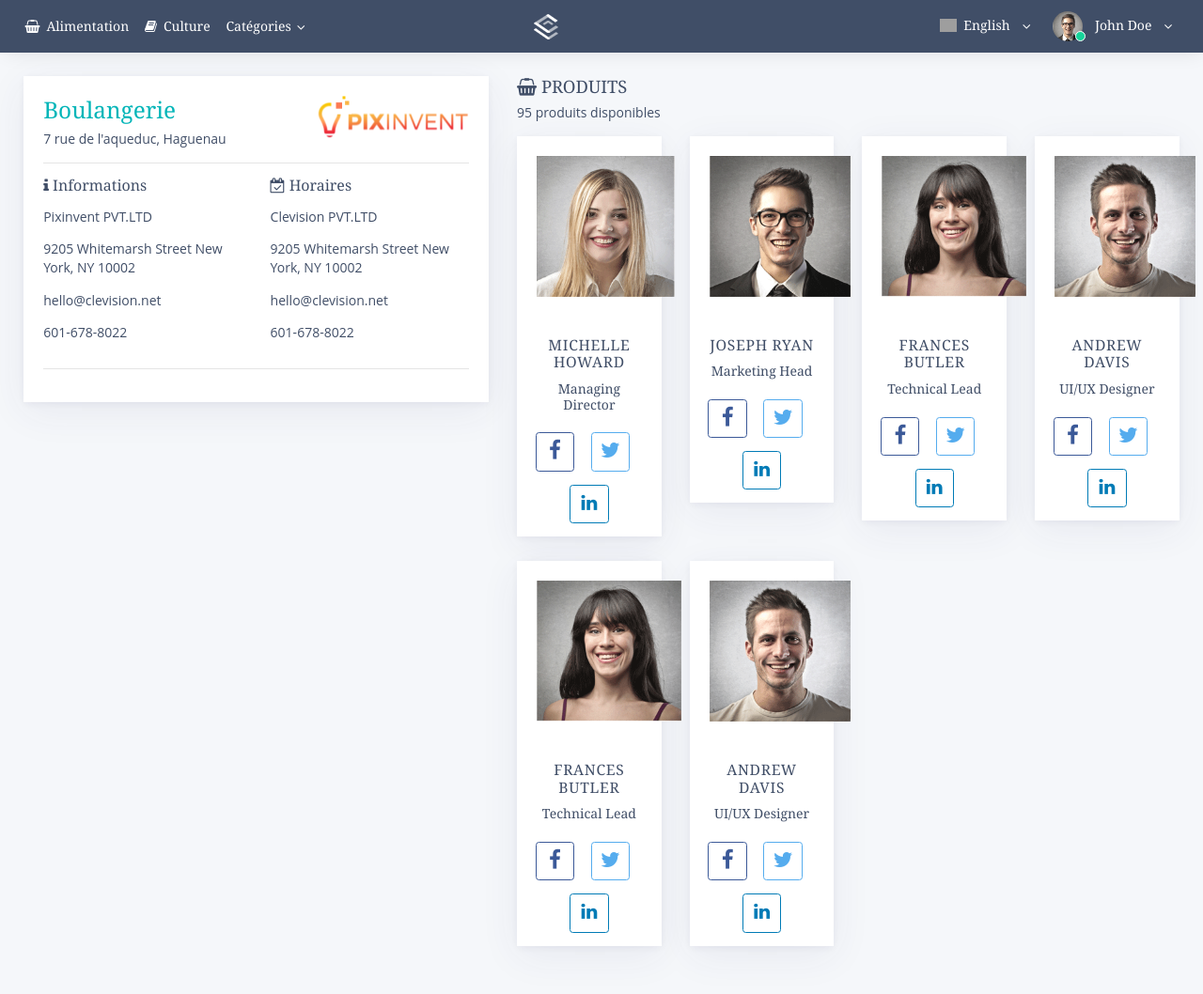
After one commit to PierreLadenburger/proxi-shop, a Symfony app: template templates/storekeeper/index.html.twig in a window 1280 px wide. The commit adds this page. Shown: the whole page at 94% size. Run offline with Twig, Linux system fonts and the light colour scheme; the template is opened without the code that fills it, so the values that code supplies are empty; some libraries are stand-ins or nearby versions; grey boxes are pictures that could not be loaded.

Commit message:
first views

```diff
--- /dev/null
+++ b/templates/menu.html.twig
@@ -0,0 +1,57 @@
+<nav class="header-navbar navbar-expand-sm navbar navbar-with-menu navbar-dark navbar-shadow border-grey border-lighten-2 navbar-brand-center">
+    <div class="navbar-wrapper">
+        <div class="navbar-header">
+            <ul class="nav navbar-nav mr-auto">
+                <li class="nav-item mobile-menu d-md-none float-left">
+                    <button class="nav-link menu-toggle hamburger hamburger--arrow js-hamburger is-active"><span class="hamburger-box"></span><span class="hamburger-inner"></span></button>
+                </li>
+                <li class="nav-item">
+                    <a href="{{ path('dashboard') }}" class="navbar-brand nav-link"><img src="stack-admin/app-assets/images/logo/stack-logo-light.png" alt="branding logo"></a>
+                </li>
+                <li class="nav-item d-md-none float-right"><a data-toggle="collapse" data-target="#navbar-mobile5" class="nav-link open-navbar-container"><i class="icon-ellipsis pe-2x icon-rotate-right"></i></a></li>
+            </ul>
+        </div>
+        <div class="navbar-container content">
+            <div id="navbar-mobile5" class="collapse navbar-collapse">
+                <ul class="nav navbar-nav mr-auto">
+                    <li class="nav-item"><a class="nav-link" href="#"><i class="fa fa-shopping-basket"></i>Alimentation</a></li>
+                    <li class="nav-item"><a class="nav-link" href="#"><i class="fa fa-book"></i>Culture</a></li>
+
+                    <li class="nav-item dropdown">
+                        <a class="nav-link dropdown-toggle" data-toggle="dropdown" href="#" role="button" aria-haspopup="true" aria-expanded="false">Catégories</a>
+                        <div class="dropdown-menu">
+                            <a class="dropdown-item" href="#"><i class="fa fa-shopping-basket"></i> Alimentation</a>
+                            <div class="dropdown-divider"></div>
+
+                            <a class="dropdown-item" href="#"><i class="fa fa-book"></i> Culture</a>
+                            <div class="dropdown-divider"></div>
+
+                            <a class="dropdown-item" href="#">Something else here</a>
+                            <div class="dropdown-divider"></div>
+                            <a class="dropdown-item" href="#">Separated link</a>
+                        </div>
+                    </li>
+                </ul>
+                <ul class="nav navbar-nav">
+                    <li class="dropdown dropdown-language nav-item"><a id="dropdown-flag5" href="#" data-toggle="dropdown" aria-haspopup="true" aria-expanded="false" class="dropdown-toggle nav-link"><i class="flag-icon flag-icon-gb"></i><span class="selected-language">English</span><i class="caret"></i></a>
+                        <div aria-labelledby="dropdown-flag5" class="dropdown-menu dropdown-menu-right"><a href="#" class="dropdown-item"><i class="flag-icon flag-icon-gb"></i> English</a><a href="#" class="dropdown-item"><i class="flag-icon flag-icon-es"></i> Spanish</a><a href="#" class="dropdown-item"><i class="flag-icon flag-icon-pt"></i> Portuguese</a>
+                            <a href="#" class="dropdown-item"><i class="flag-icon flag-icon-fr"></i> French</a>
+                        </div>
+                    </li>
+                    <li class="dropdown dropdown-user nav-item"><a href="#" data-toggle="dropdown" class="dropdown-toggle nav-link dropdown-user-link"><span class="avatar avatar-online"><img src="../../../app-assets/images/portrait/small/avatar-s-1.png" alt="avatar"><i></i></span>
+                            <h6 class="user-name"> John Doe</h6><i class="caret"></i></a>
+                        <div class="dropdown-menu dropdown-menu-right">
+                            <a href="#" class="dropdown-item"><i class="feather icon-user"></i> Edit Profile</a>
+                            <a href="#" class="dropdown-item"><i class="feather icon-mail"></i> My Inbox</a>
+                            <a href="#" class="dropdown-item">
+                                <i class="feather icon-check-square"></i> Task</a>
+                            <a href="#" class="dropdown-item"><i class="feather icon-message-square"></i> Calender</a>
+                            <div class="dropdown-divider"></div>
+                            <a href="#" class="dropdown-item"><i class="feather icon-power"></i> Logout</a>
+                        </div>
+                    </li>
+                </ul>
+            </div>
+        </div>
+    </div>
+</nav>
--- /dev/null
+++ b/templates/storekeeper/index.html.twig
@@ -0,0 +1,217 @@
+{% extends 'base.html.twig' %}
+
+{% block title %}Hello StorekeeperController!{% endblock %}
+{% block stylesheets %}
+    <link rel="stylesheet" type="text/css" href="/stack-admin/app-assets/css/pages/app-invoice.min.css">
+{% endblock %}
+{% block body %}
+<body class="vertical-layout vertical-menu-modern 2-columns pace-done" data-open="click" data-menu="vertical-menu-modern" data-col="2-columns">
+    {% include 'menu.html.twig' %}
+    <div class="app-content content">
+        <div class="content-overlay"></div>
+        <div class="content-wrapper">
+            <div class="content-header row">
+
+            </div>
+            <div class="content-body"><!-- App invoice wrapper -->
+                <section class="app-invoice-wrapper">
+                    <div class="row">
+                        <div class="col-xl-5 col-md-5 col-12 printable-content">
+                            <!-- using a bootstrap card -->
+                            <div class="card">
+                                <!-- card body -->
+                                <div class="card-body p-2">
+                                    <!-- card-header -->
+                                    <div class="card-header p-0">
+                                        <div class="invoice-logo-title row">
+                                            <div class="col-6 d-flex flex-column justify-content-center align-items-start">
+                                                <h2 class="text-primary">Boulangerie</h2>
+                                                <span>7 rue de l'aqueduc, Haguenau</span>
+                                            </div>
+                                            <div class="col-6 d-flex justify-content-end invoice-logo">
+                                                <img src="/stack-admin/app-assets/images/logo/pixinvent-logo.png" alt="company-logo" height="46"
+                                                     width="164">
+                                            </div>
+                                        </div>
+                                    </div>
+
+                                    <!-- invoice logo and title -->
+                                    <hr class="my-1">
+                                    <!-- invoice address and contacts -->
+                                    <div class="row invoice-adress-info">
+                                        <div class="col-6 to-info">
+                                            <div class="info-title mb-1">
+                                                <h5 class="mb-1"><i class="fa fa-info"></i> Informations</h5>
+                                            </div>
+                                            <div class="company-name mb-1">
+                                                <span class="text-muted">Pixinvent PVT.LTD</span>
+                                            </div>
+                                            <div class="company-address mb-1">
+                                                <span class="text-muted">9205 Whitemarsh Street New York, NY 10002</span>
+                                            </div>
+                                            <div class="company-email mb-1">
+                                                <span class="text-muted">hello@clevision.net</span>
+                                            </div>
+                                            <div class="company-phone  mb-1">
+                                                <span class="text-muted">601-678-8022</span>
+                                            </div>
+                                        </div>
+                                        <div class="col-6 from-info">
+                                            <div class="info-title mb-1">
+                                                <h5 class="mb-1"><i class="fa fa-calendar-check-o"></i> Horaires</h5>
+                                            </div>
+                                            <div class="company-name mb-1">
+                                                <span class="text-muted">Clevision PVT.LTD</span>
+                                            </div>
+                                            <div class="company-address mb-1">
+                                                <span class="text-muted">9205 Whitemarsh Street New York, NY 10002</span>
+                                            </div>
+                                            <div class="company-email  mb-1 mb-1">
+                                                <span class="text-muted">hello@clevision.net</span>
+                                            </div>
+                                            <div class="company-phone  mb-1">
+                                                <span class="text-muted">601-678-8022</span>
+                                            </div>
+                                        </div>
+
+                                    </div>
+
+                                    <!--product details table -->
+                                    <hr class="my-1">
+                                    <div class="">
+                                        <div class="row">
+
+                                        </div>
+
+                                    </div>
+
+                                    <!-- invoice total -->
+                                </div>
+                            </div>
+                        </div>
+
+                        <!-- buttons section -->
+                        <div class="col-xl-7 col-md-7 col-12">
+                            <section id="simple-user-cards" class="row">
+                                <div class="col-12">
+                                    <h4 class="text-uppercase"><i class="fa fa-shopping-basket"></i> Produits</h4>
+                                    <p>95 produits disponibles</p>
+                                </div>
+                                <div class="col-xl-3 col-md-6 col-12">
+                                    <div class="card">
+                                        <div class="text-center">
+                                            <div class="card-body">
+                                                <img src="/stack-admin/app-assets/images/portrait/medium/avatar-m-4.png" class="height-150" alt="Card image">
+                                            </div>
+                                            <div class="card-body">
+                                                <h4 class="card-title">Michelle Howard</h4>
+                                                <h6 class="card-subtitle text-muted">Managing Director</h6>
+                                            </div>
+                                            <div class="text-center">
+                                                <a href="#" class="btn btn-social-icon mr-1 mb-1 btn-outline-facebook"><span class="fa fa-facebook"></span></a>
+                                                <a href="#" class="btn btn-social-icon mr-1 mb-1 btn-outline-twitter"><span class="fa fa-twitter"></span></a>
+                                                <a href="#" class="btn btn-social-icon mb-1 btn-outline-linkedin"><span class="fa fa-linkedin font-medium-4"></span></a>
+                                            </div>
+                                        </div>
+                                    </div>
+                                </div>
+                                <div class="col-xl-3 col-md-6 col-12">
+                                    <div class="card">
+                                        <div class="text-center">
+                                            <div class="card-body">
+                                                <img src="/stack-admin/app-assets/images/portrait/medium/avatar-m-1.png" class="height-150" alt="Card image">
+                                            </div>
+                                            <div class="card-body">
+                                                <h4 class="card-title">Joseph Ryan</h4>
+                                                <h6 class="card-subtitle text-muted">Marketing Head</h6>
+                                            </div>
+                                            <div class="text-center">
+                                                <a href="#" class="btn btn-social-icon mr-1 mb-1 btn-outline-facebook"><span class="fa fa-facebook"></span></a>
+                                                <a href="#" class="btn btn-social-icon mr-1 mb-1 btn-outline-twitter"><span class="fa fa-twitter"></span></a>
+                                                <a href="#" class="btn btn-social-icon mb-1 btn-outline-linkedin"><span class="fa fa-linkedin font-medium-4"></span></a>
+                                            </div>
+                                        </div>
+                                    </div>
+                                </div>
+                                <div class="col-xl-3 col-md-6 col-12">
+                                    <div class="card">
+                                        <div class="text-center">
+                                            <div class="card-body">
+                                                <img src="/stack-admin/app-assets/images/portrait/medium/avatar-m-6.png" class="height-150" alt="Card image">
+                                            </div>
+                                            <div class="card-body">
+                                                <h4 class="card-title">Frances Butler</h4>
+                                                <h6 class="card-subtitle text-muted">Technical Lead</h6>
+                                            </div>
+                                            <div class="text-center">
+                                                <a href="#" class="btn btn-social-icon mr-1 mb-1 btn-outline-facebook"><span class="fa fa-facebook"></span></a>
+                                                <a href="#" class="btn btn-social-icon mr-1 mb-1 btn-outline-twitter"><span class="fa fa-twitter"></span></a>
+                                                <a href="#" class="btn btn-social-icon mb-1 btn-outline-linkedin"><span class="fa fa-linkedin font-medium-4"></span></a>
+                                            </div>
+                                        </div>
+                                    </div>
+                                </div>
+                                <div class="col-xl-3 col-md-6 col-12">
+                                    <div class="card">
+                                        <div class="text-center">
+                                            <div class="card-body">
+                                                <img src="/stack-admin/app-assets/images/portrait/medium/avatar-m-5.png" class="height-150" alt="Card image">
+                                            </div>
+                                            <div class="card-body">
+                                                <h4 class="card-title">Andrew Davis</h4>
+                                                <h6 class="card-subtitle text-muted">UI/UX Designer</h6>
+                                            </div>
+                                            <div class="text-center">
+                                                <a href="#" class="btn btn-social-icon mr-1 mb-1 btn-outline-facebook"><span class="fa fa-facebook"></span></a>
+                                                <a href="#" class="btn btn-social-icon mr-1 mb-1 btn-outline-twitter"><span class="fa fa-twitter"></span></a>
+                                                <a href="#" class="btn btn-social-icon mb-1 btn-outline-linkedin"><span class="fa fa-linkedin font-medium-4"></span></a>
+                                            </div>
+                                        </div>
+                                    </div>
+                                </div>
+                                <div class="col-xl-3 col-md-6 col-12">
+                                    <div class="card">
+                                        <div class="text-center">
+                                            <div class="card-body">
+                                                <img src="/stack-admin/app-assets/images/portrait/medium/avatar-m-6.png" class="height-150" alt="Card image">
+                                            </div>
+                                            <div class="card-body">
+                                                <h4 class="card-title">Frances Butler</h4>
+                                                <h6 class="card-subtitle text-muted">Technical Lead</h6>
+                                            </div>
+                                            <div class="text-center">
+                                                <a href="#" class="btn btn-social-icon mr-1 mb-1 btn-outline-facebook"><span class="fa fa-facebook"></span></a>
+                                                <a href="#" class="btn btn-social-icon mr-1 mb-1 btn-outline-twitter"><span class="fa fa-twitter"></span></a>
+                                                <a href="#" class="btn btn-social-icon mb-1 btn-outline-linkedin"><span class="fa fa-linkedin font-medium-4"></span></a>
+                                            </div>
+                                        </div>
+                                    </div>
+                                </div>
+                                <div class="col-xl-3 col-md-6 col-12">
+                                    <div class="card">
+                                        <div class="text-center">
+                                            <div class="card-body">
+                                                <img src="/stack-admin/app-assets/images/portrait/medium/avatar-m-5.png" class="height-150" alt="Card image">
+                                            </div>
+                                            <div class="card-body">
+                                                <h4 class="card-title">Andrew Davis</h4>
+                                                <h6 class="card-subtitle text-muted">UI/UX Designer</h6>
+                                            </div>
+                                            <div class="text-center">
+                                                <a href="#" class="btn btn-social-icon mr-1 mb-1 btn-outline-facebook"><span class="fa fa-facebook"></span></a>
+                                                <a href="#" class="btn btn-social-icon mr-1 mb-1 btn-outline-twitter"><span class="fa fa-twitter"></span></a>
+                                                <a href="#" class="btn btn-social-icon mb-1 btn-outline-linkedin"><span class="fa fa-linkedin font-medium-4"></span></a>
+                                            </div>
+                                        </div>
+                                    </div>
+                                </div>
+                            </section>
+                        </div>
+                    </div>
+            </div>
+            </section>
+        </div>
+    </div>
+</body>
+</div>
+{% endblock %}
```
Also changed, not shown: src/Controller/SearchController.php (added, +20 -0 lines), src/Controller/StorekeeperController.php (added, +20 -0 lines), templates/dashboard/index.html.twig (+4 -57 lines), templates/search/index.html.twig (added, +44 -0 lines), templates/storekeeper-card.html.twig (added, +16 -0 lines), 1 other file.
